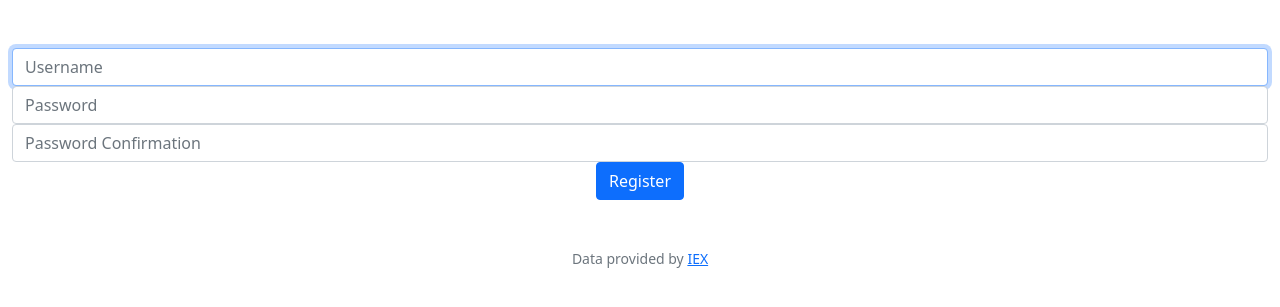
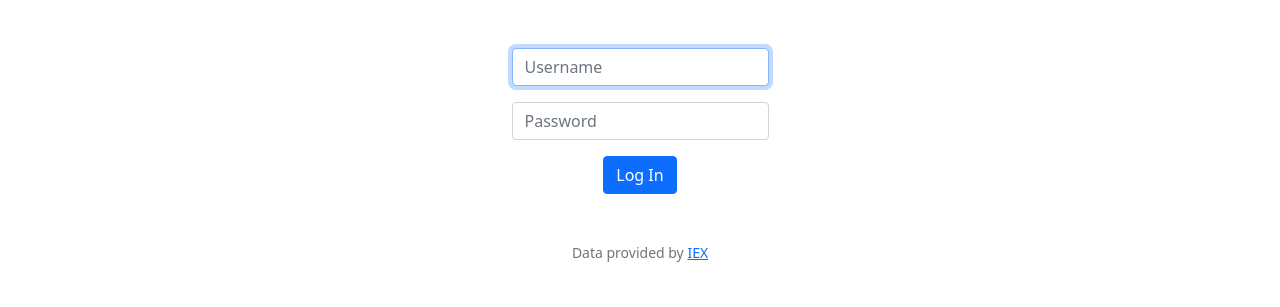
Before and after one commit to MdTs121220/csx50, a Flask app: page /register in a window 1280 px wide. Shown: the part 76-383 px from the top of the page. Run offline with Flask 2, Linux system fonts and the light colour scheme; some libraries are stand-ins or nearby versions.

Commit message:
Thu, Feb 9, 2023, 7:46 AM +09:00

```diff
--- a/finance/templates/register.html
+++ b/finance/templates/register.html
@@ -1,20 +1,17 @@
 {% extends "layout.html" %}
 
 {% block title %}
-    Register
+    Log In
 {% endblock %}
 
 {% block main %}
-    <form action="/register" method="post">
-        <div class="form-group">
-            <input autocomplete="off" autofocus class="form-control" name="username" placeholder="Username" type="text">
+    <form action="/login" method="post">
+        <div class="mb-3">
+            <input autocomplete="off" autofocus class="form-control mx-auto w-auto" id="username" name="username" placeholder="Username" type="text">
         </div>
-        <div class="form-group">
-            <input class="form-control" name="password" placeholder="Password" type="password">
+        <div class="mb-3">
+            <input class="form-control mx-auto w-auto" id="password" name="password" placeholder="Password" type="password">
         </div>
-        <div class="form-group">
-            <input class="form-control" name="confirmation" placeholder="Password Confirmation" type="password">
-        </div>
-        <button class="btn btn-primary" type="submit">Register</button>
+        <button class="btn btn-primary" type="submit">Log In</button>
     </form>
 {% endblock %}
```
Also changed, not shown: finance/templates/login.html (+5 -2 lines).
